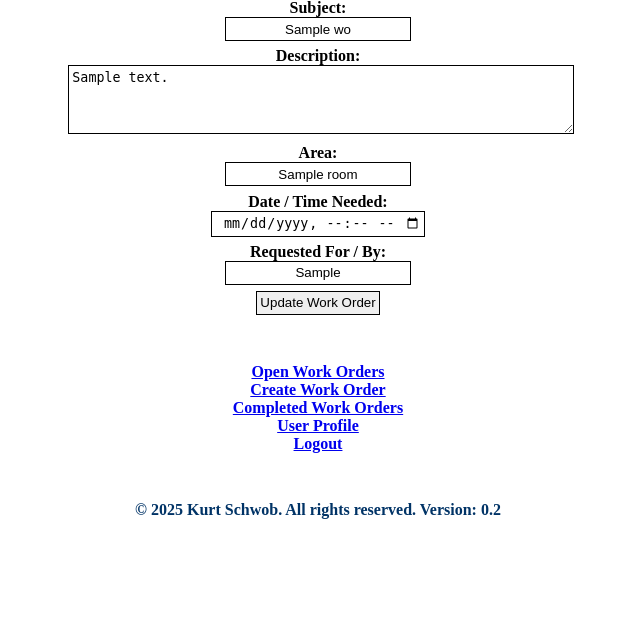
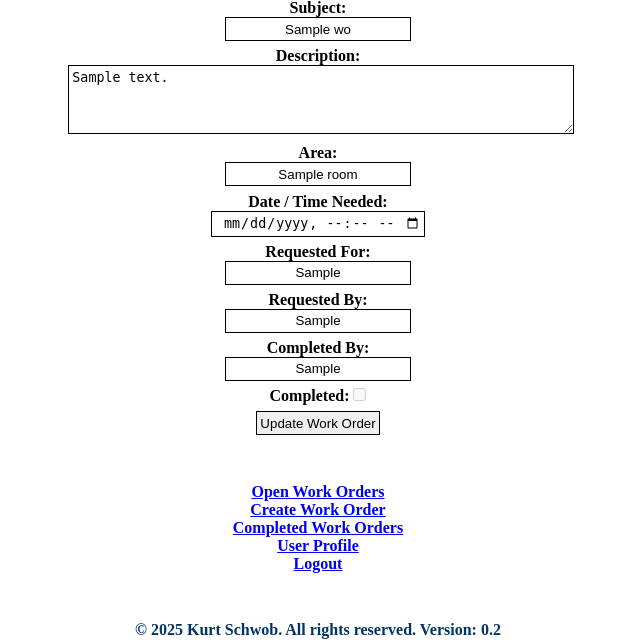
Before and after one commit to Schwoby/work-order-system, a Flask app: template templates/wo_edit.html in a window 1280 px wide. Shown: the part 158-800 px from the top of the page, without its empty margins (322-962 px from the left). Run offline with Flask 3, Linux system fonts and the light colour scheme; the template is opened without the code that fills it: most values are stand-ins (such as "Sample title", 1, 10 or a date in 2020).

Commit message:
Refactor requested fields and permissions logic

```diff
--- a/templates/wo_edit.html
+++ b/templates/wo_edit.html
@@ -27,16 +27,26 @@
       value="{{ wo['needed']|replace(' ','T') if wo['needed'] else '' }}"
       step="60">
   </label>
-  <label><b>Requested For / By:</b><br>
-    <input type="text" name="requested_by" value="{{ wo['requested_by'] or '' }}">
+  <label><b>Requested For:</b><br>
+    <input type="text" name="requested_for" value="{{ wo['requested_for'] or '' }}">
+  </label>
+  <label><b>Requested By:</b><br>
+    <input type="text" value="{{ wo['requested_by'] or '' }}" readonly>
+  </label>
+  <label><b>Completed By:</b><br>
+    <input type="text" value="{{ wo['completed_by'] or '' }}" readonly>
   </label>
 
-  {% if current_effective_perm == 2 %}
+  {% if current_effective_perm in (2, 3) %}
   <label><b>Completion Notes:</b><br>
     <textarea name="completion_text" rows="3" cols="60" class='left'>{{ wo['completion_text'] or '' }}</textarea>
   </label>
   <label><b>Completed:</b>
     <input type="checkbox" name="completed" {% if wo['completed'] %}checked{% endif %}>
+  </label>
+  {% else %}
+  <label><b>Completed:</b>
+    <input type="checkbox" name="completed" {% if wo['completed'] %}checked{% endif %} disabled>
   </label>
   {% endif %}
 
```
